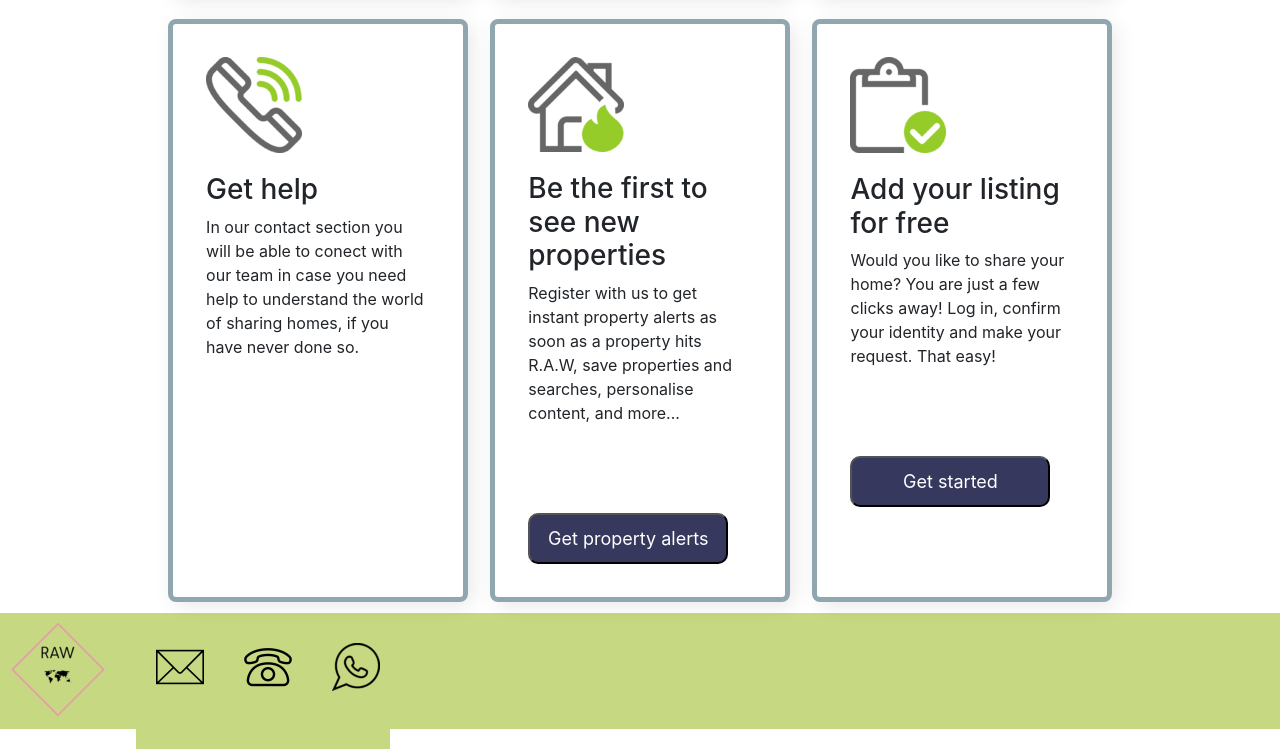
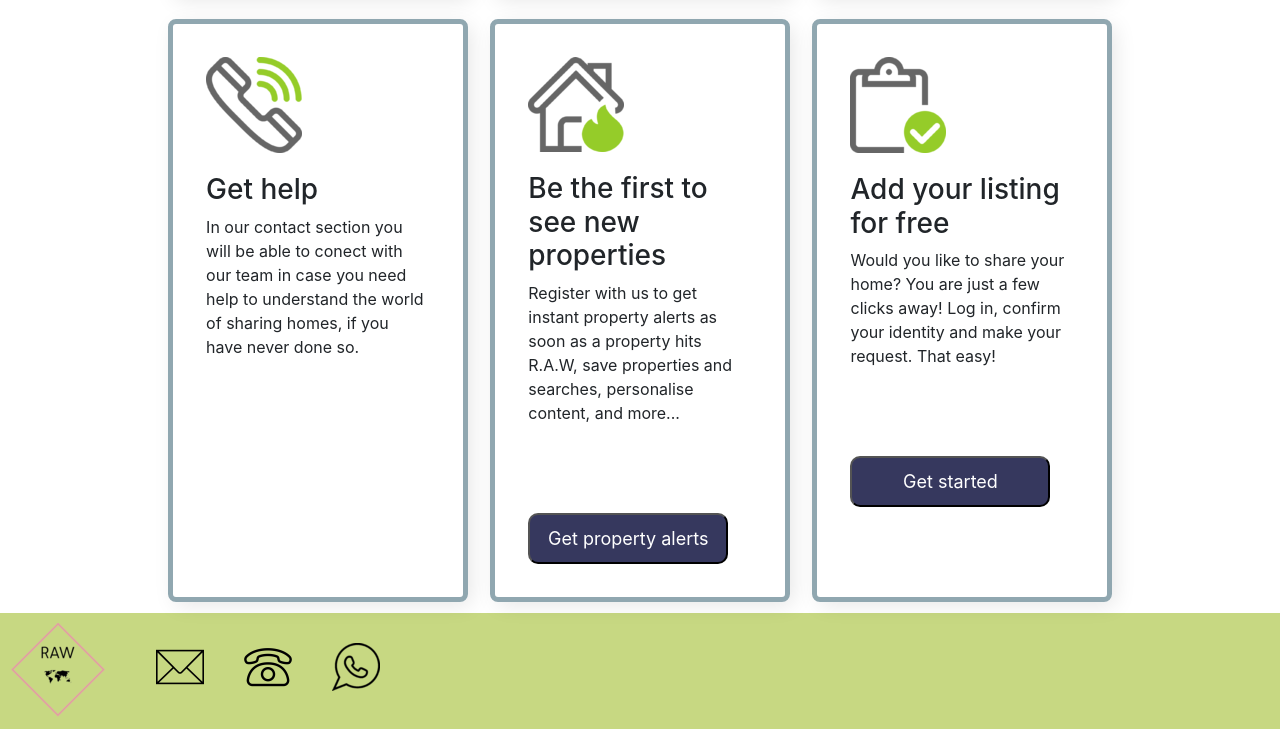
Before and after one commit to catitorres/roomatesAroundTheWorld, a website: page index.html in a window 1280 px wide. Shown: the part 1619-2368 px from the top of the page. Drawn offline with nearby package versions, Linux system fonts and the light colour scheme.

Commit message:
arreglo footer

```diff
--- a/scss/_responsive.scss
+++ b/scss/_responsive.scss
@@ -124,7 +124,6 @@ footer{
 	margin: 10px;
 }
 .contact{
-	background-color: $verdeManzana;
 	padding: 10px;
 	@include flex-row-center;
 	justify-content: flex-start;
```
Also changed, not shown: css/style.css.
